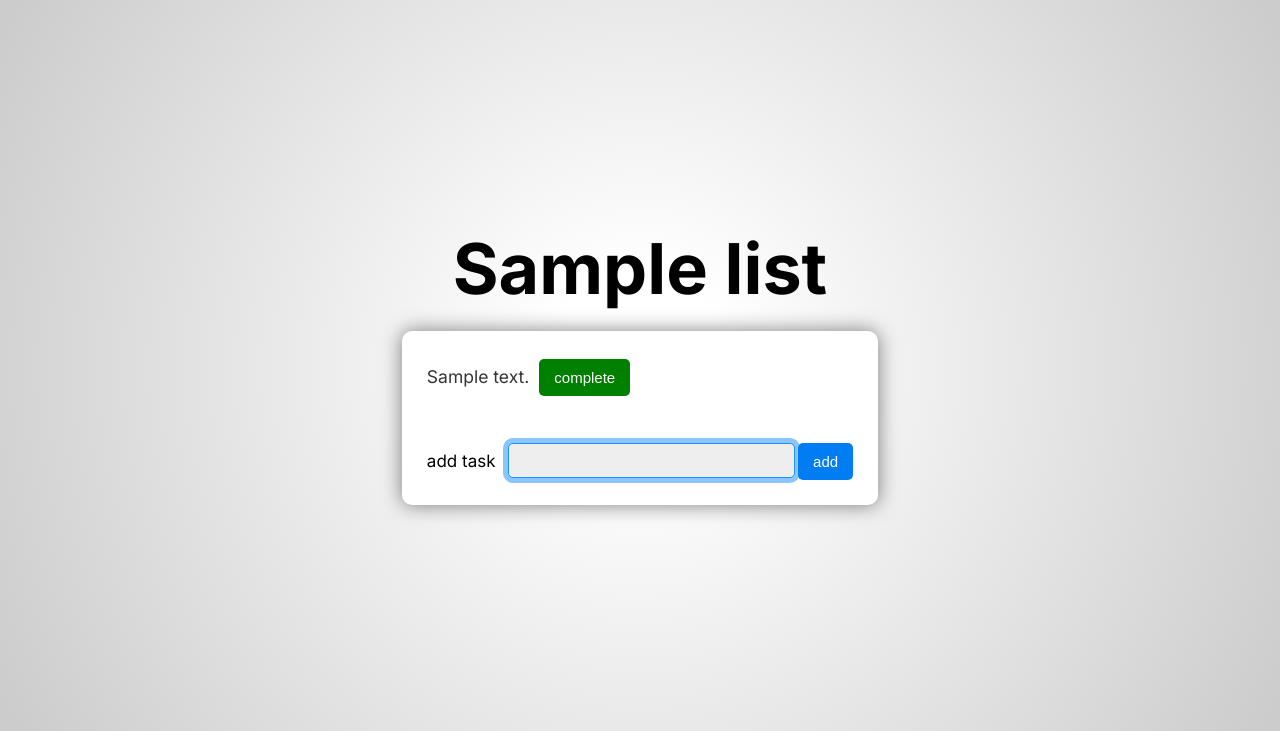
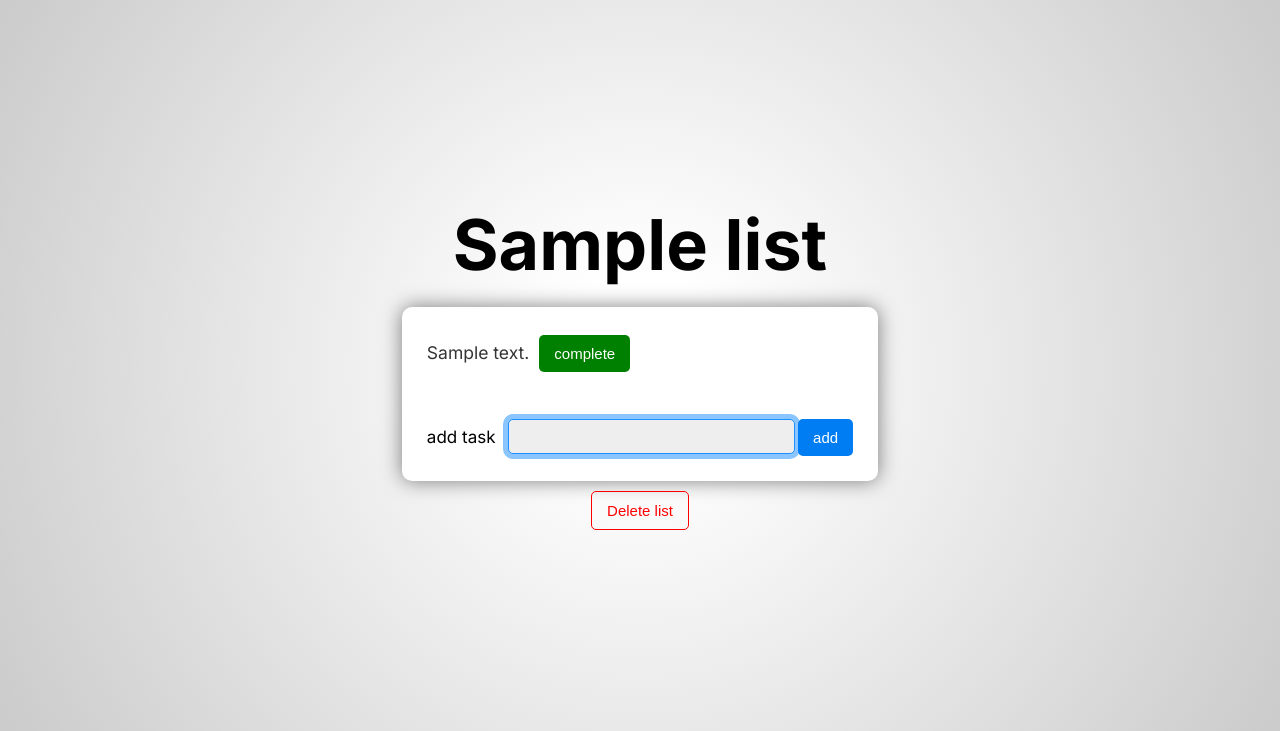
Before and after one commit to mohammad-alj/myTodo, a Flask app: page /lists/1 in a window 1280 px wide. Shown: the part 69-800 px from the top of the page. Run offline with Flask 3, Linux system fonts and the light colour scheme; a user stored in the database is signed in; tables that the repository leaves empty hold one stand-in row (values such as "Sample post"); some libraries are stand-ins or nearby versions.

Commit message:
Make a button to delete a list.

```diff
--- a/app.py
+++ b/app.py
@@ -167,5 +167,12 @@ def remove_task(list_id, task_id):
     return redirect(f'/lists/{list_id}')
 
 
+@app.route('/lists/remove-list/<list_id>', methods=['POST'])
+def remove_list(list_id):
+    db.execute('DELETE FROM lists WHERE list_id = ? AND user_id = ?',
+               list_id, session['user_id'])
+    return redirect('/')
+
+
 if __name__ == "__main__":
     app.run(debug=True)
--- a/templates/list.html
+++ b/templates/list.html
@@ -33,4 +33,7 @@
 		<button type="submit" class="btn btn--primary" id="add-task">add</button>
 	</form>
 </div>
+<form action="/lists/remove-list/{{ list.list_id }}" method="post">
+	<button class="btn btn--red-outline">Delete list</button>
+</form>
 {% endblock %}
```
Also changed, not shown: database.db.
